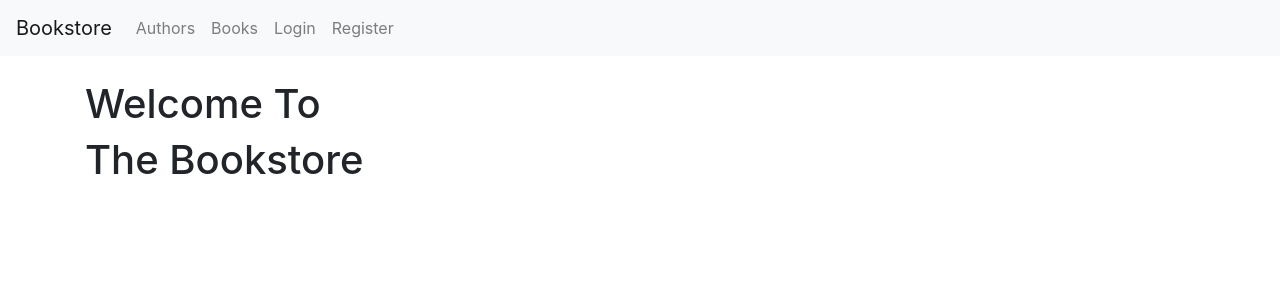
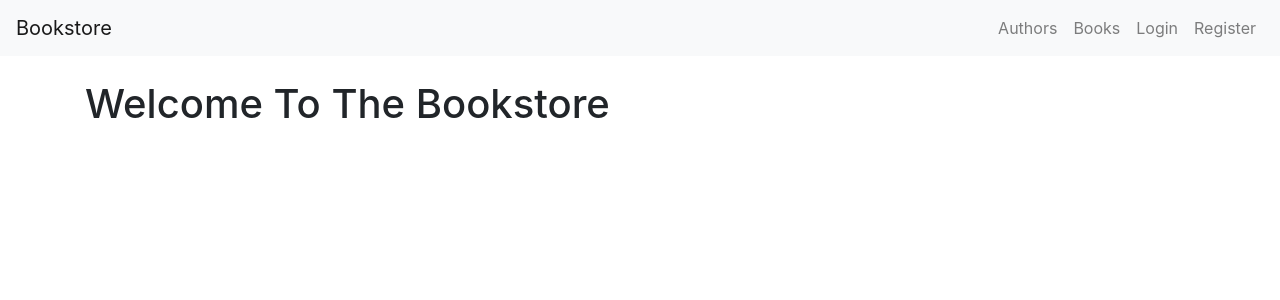
Before and after one commit to AmirAkmed/bookstore, a Django app: page / in a window 1280 px wide. Shown: the top 300 px of the page. Run offline with Django 4.2, Linux system fonts and the light colour scheme; some libraries are stand-ins or nearby versions.

Commit message:
setup drop down menu to work properply

```diff
--- a/books/templates/base.html
+++ b/books/templates/base.html
@@ -13,8 +13,11 @@
 <body>
     <nav class="navbar navbar-expand-lg navbar-light bg-light">
         <a class="navbar-brand" href="{% url 'home' %}">Bookstore</a>
+        <button class="navbar-toggler" type="button" data-toggle="collapse" data-target="#navbarNav" aria-controls="navbarNav" aria-expanded="false" aria-label="Toggle navigation">
+            <span class="navbar-toggler-icon"></span>
+        </button>
         <div class="collapse navbar-collapse" id="navbarNav">
-            <ul class="navbar-nav">
+            <ul class="navbar-nav ml-auto">
                 <li class="nav-item"><a class="nav-link" href="{% url 'author_list' %}">Authors</a></li>
                 <li class="nav-item"><a class="nav-link" href="{% url 'book_list' %}">Books</a></li>
                 {% if user.is_authenticated %}
--- a/books/templates/books/index.html
+++ b/books/templates/books/index.html
@@ -2,7 +2,7 @@
 
 {% block content %}
 <div>
-<h1>Welcome To</h1>
-<h1>The Bookstore</h1>
+<h1>Welcome To The Bookstore</h1>
+
 </div>
 {%endblock%}
```
